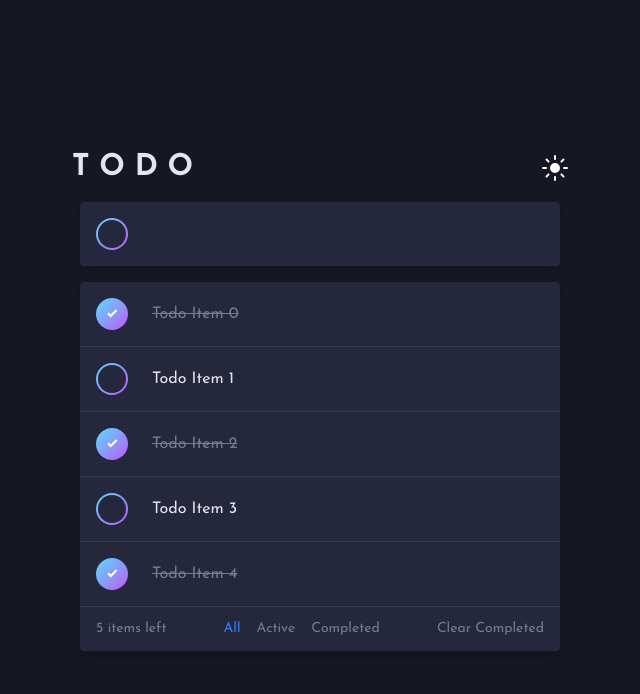
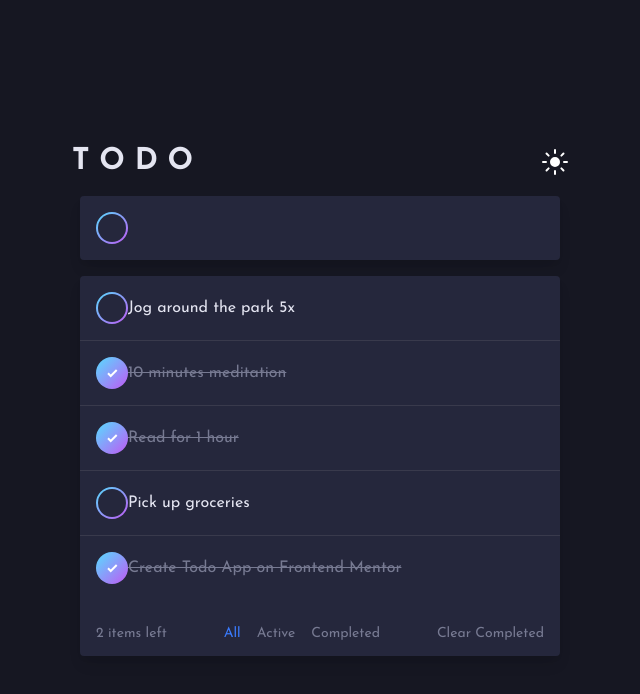
Before and after one commit to afreet-co/todo-app, a Next.js app: page / in a window 1280 px wide. Shown: the top 694 px of the page, without its empty margins (320-960 px from the left). Built offline with nearby package versions, Linux system fonts and the light colour scheme.

Commit message:
Added the functionalities

```diff
--- a/src/components/CustomCheckbox.tsx
+++ b/src/components/CustomCheckbox.tsx
@@ -17,7 +17,7 @@ export const CustomCheckbox: FC<CustomCheckboxProps> = ({
   className,
 }) => {
   return (
-    <div className={`flex items-center ${className ? className : ""}`}>
+    <div className={`flex items-center relative${className ? className : ""}`}>
       <input
         type="checkbox"
         id={controlId}
--- a/src/components/TodoFooter.tsx
+++ b/src/components/TodoFooter.tsx
@@ -1,28 +1,32 @@
 import React, { FC, useState } from "react";
+import { useAppContext } from "../contexts/AppContext";
 
 export const TodoFooter: FC = () => {
-  const [cat, setCat] = useState<"all" | "active" | "completed">("all");
+  const { itemsLeft, setFilter, filter, clearCompleted } = useAppContext();
+
   return (
     <div className="flex justify-between px-4 py-3 text-dark-300 text-sm">
-      <div>5 items left</div>
+      <div>{itemsLeft} items left</div>
       <div className="px-2 space-x-4">
         <FilterButton
           text="All"
-          isActive={cat === "all"}
-          onClick={() => setCat("all")}
+          isActive={filter === "all"}
+          onClick={() => setFilter("all")}
         />
         <FilterButton
           text="Active"
-          isActive={cat === "active"}
-          onClick={() => setCat("active")}
+          isActive={filter === "active"}
+          onClick={() => setFilter("active")}
         />
         <FilterButton
           text="Completed"
-          isActive={cat === "completed"}
-          onClick={() => setCat("completed")}
+          isActive={filter === "completed"}
+          onClick={() => setFilter("completed")}
         />
       </div>
-      <button className={`hover:text-dark-100 `}>Clear Completed</button>
+      <button className={`hover:text-dark-100 `} onClick={clearCompleted}>
+        Clear Completed
+      </button>
     </div>
   );
 };
@@ -37,7 +41,11 @@ const FilterButton: FC<FilterButtonProps> = ({ text, isActive, onClick }) => {
   return (
     <button
       onClick={onClick}
-      className={`hover:text-dark-100 ${isActive ? "text-bright-blue" : ""}`}
+      className={
+        isActive
+          ? "text-bright-blue cursor-default"
+          : "hover:text-dark-100 cursor-pointer"
+      }
     >
       {text}
     </button>
--- a/src/components/TodoItem.tsx
+++ b/src/components/TodoItem.tsx
@@ -1,4 +1,5 @@
 import React, { FC } from "react";
+import { useAppContext } from "../contexts/AppContext";
 import { CustomCheckbox } from "./CustomCheckbox";
 import { Cross } from "./icons/cross";
 type TodoItemProps = {
@@ -7,12 +8,18 @@ type TodoItemProps = {
   isCompleted: boolean;
 };
 export const TodoItem: FC<TodoItemProps> = ({ id, isCompleted, text }) => {
+  const { filter, removeItem, toggleIsCompleted } = useAppContext();
   return (
+    <>
+      {filter === "all" ||
+      (filter === "active" && !isCompleted) ||
+      (filter === "completed" && isCompleted) ? (
         <div className=" group flex p-4 items-center border-b border-solid border-dark-500 last:border-b-0 ">
           <CustomCheckbox
             checked={isCompleted}
             controlId={"item" + id}
             className="w-1/8"
+            onChanged={() => toggleIsCompleted(id)}
           />
           <p
             className={` w-7/8 group-hover:w-6/8 ${
@@ -21,9 +28,14 @@ export const TodoItem: FC<TodoItemProps> = ({ id, isCompleted, text }) => {
           >
             {text}
           </p>
-      <button className="group-hover:w-1/8 justify-center hidden group-hover:flex transition-all duration-150">
+          <button
+            className="group-hover:w-1/8 justify-center hidden group-hover:flex transition-all duration-150"
+            onClick={() => removeItem(id)}
+          >
             <Cross />
           </button>
         </div>
+      ) : null}
+    </>
   );
 };
--- /dev/null
+++ b/src/contexts/AppContext.tsx
@@ -0,0 +1,96 @@
+import { createContext, FC, useContext, useEffect, useState } from "react";
+
+export type FilterType = "all" | "active" | "completed";
+
+export type Todo = {
+  isCompleted: boolean;
+  text: string;
+  id: number;
+};
+
+export type AppContextType = {
+  todos: Todo[];
+  addNew: (text: string, isCompleted: boolean) => void;
+  filter: FilterType;
+  setFilter: (type: FilterType) => void;
+  clearCompleted: () => void;
+  itemsLeft: number;
+  removeItem: (id: number) => void;
+  toggleIsCompleted: (id: number) => void;
+};
+
+const sampleTodos: Todo[] = [
+  { id: 1, isCompleted: false, text: "Jog around the park 5x" },
+  { id: 2, isCompleted: true, text: "10 minutes meditation" },
+  { id: 3, isCompleted: true, text: "Read for 1 hour" },
+  { id: 4, isCompleted: false, text: "Pick up groceries" },
+  { id: 5, isCompleted: true, text: "Create Todo App on Frontend Mentor" },
+];
+
+const initialValues: AppContextType = {
+  todos: [],
+  addNew: (text, isCompleted) => {},
+  filter: "all",
+  setFilter: (type) => {},
+  clearCompleted: () => {},
+  itemsLeft: 0,
+  removeItem: (id: number) => {},
+  toggleIsCompleted: (id: number) => {},
+};
+
+export const AppContext = createContext<AppContextType>(initialValues);
+
+export const AppContextProvider: FC = ({ children }) => {
+  const [todos, setTodos] = useState<Todo[]>(sampleTodos);
+  const [filter, setFilter] = useState<FilterType>("all");
+  const [itemsLeft, setItemsLeft] = useState<number>(0);
+
+  useEffect(() => {
+    setItemsLeft(todos.filter((i) => !i.isCompleted).length);
+  }, [todos]);
+  const addNew = (text: string, isCompleted: boolean) => {
+    setTodos((prev) => [
+      ...prev,
+      {
+        id: todos.length + 1,
+        isCompleted,
+        text,
+      },
+    ]);
+  };
+
+  const clearCompleted = () => {
+    setTodos((prev) => [...prev.filter((i) => !i.isCompleted)]);
+  };
+
+  const removeItem = (id: number) => {
+    setTodos((prev) => [...prev.filter((i) => i.id !== id)]);
+  };
+
+  const toggleIsCompleted = (id: number) => {
+    let item = todos.find((i) => i.id === id);
+    item = { ...item, isCompleted: !item.isCompleted };
+    setTodos((prev) =>
+      [...prev.filter((i) => i.id !== id), item].sort((a, b) => a.id - b.id)
+    );
+  };
+
+  return (
+    <AppContext.Provider
+      value={{
+        addNew,
+        todos,
+        filter,
+        clearCompleted,
+        itemsLeft,
+        removeItem,
+        toggleIsCompleted,
+        setFilter: (type) => setFilter(type),
+      }}
+    >
+      {children}
+    </AppContext.Provider>
+  );
+};
+
+export const useAppContext = () => useContext(AppContext);
--- a/src/pages/_app.tsx
+++ b/src/pages/_app.tsx
@@ -1,5 +1,6 @@
 import "../styles/global.css";
 import Head from "next/head";
+import { AppContextProvider } from "../contexts/AppContext";
 
 const Application = ({ Component, pageProps }) => {
   return (
@@ -35,7 +36,9 @@ const Application = ({ Component, pageProps }) => {
           href={`${process.env.NEXT_PUBLIC_PREFIX}/site.webmanifest`}
         />
       </Head>
-      <Component {...pageProps} />
+      <AppContextProvider>
+        <Component {...pageProps} />
+      </AppContextProvider>
     </>
   );
 };
--- a/src/pages/index.tsx
+++ b/src/pages/index.tsx
@@ -3,10 +3,23 @@ import { CustomCheckbox } from "../components/CustomCheckbox";
 import { ThemeSwitcher } from "../components/ThemeSwitcher";
 import { TodoFooter } from "../components/TodoFooter";
 import { TodoItem } from "../components/TodoItem";
+import { useAppContext } from "../contexts/AppContext";
 
 const Index = () => {
   const [checked, setChecked] = useState(false);
   const [text, setText] = useState("");
+
+  const { addNew, todos } = useAppContext();
+
+  const handleSubmit: React.FormEventHandler<HTMLFormElement> = (e) => {
+    e.preventDefault();
+    if (text) {
+      addNew(text, checked);
+      setChecked(false);
+      setText("");
+    }
+  };
+
   return (
     <div className="flex items-center justify-center h-screen w-screen bg-dark-700 ">
       <div className=" w-2/5 p-2 space-y-4">
@@ -14,7 +27,10 @@ const Index = () => {
           <span className="text-3xl text-dark-100 font-bold">T O D O</span>
           <ThemeSwitcher />
         </div>
-        <div className="flex mt-4 mx-2 p-4 items-center bg-dark-600 rounded shadow-lg">
+        <form
+          onSubmit={handleSubmit}
+          className="flex mt-4 mx-2 p-4 items-center bg-dark-600 rounded shadow-lg"
+        >
           <CustomCheckbox
             checked={checked}
             controlId="check"
@@ -27,15 +43,13 @@ const Index = () => {
             value={text}
             onChange={(e) => setText(e.target.value)}
           />
-        </div>
+        </form>
         <div className="mx-2 bg-dark-600 rounded shadow-lg">
-          {Array.from({ length: 5 }).map((_, index) => (
-            <TodoItem
-              id={index}
-              isCompleted={index % 2 == 0}
-              text={`Todo Item ${index}`}
-            />
-          ))}
+          <div className="h-81 overflow-auto">
+            {todos.map((item) => (
+              <TodoItem key={item.id} {...item} />
+            ))}
+          </div>
           <TodoFooter />
         </div>
       </div>
--- a/src/styles/global.css
+++ b/src/styles/global.css
@@ -3,3 +3,14 @@
 @tailwind base;
 @tailwind components;
 @tailwind utilities;
+
+::-webkit-scrollbar {
+  @apply h-2 w-2;
+}
+
+::-webkit-scrollbar-track {
+  @apply bg-dark-600;
+}
+::-webkit-scrollbar-thumb {
+  @apply bg-dark-500;
+}
--- a/tailwind.config.js
+++ b/tailwind.config.js
@@ -34,6 +34,9 @@ module.exports = {
           700: "hsl(235, 21%, 11%)",
         },
       },
+      height: {
+        81: "21rem",
+      },
       width: {
         "1/8": "12.5%",
         "2/8": "25%",
```
Lines whose indentation alone changed are shown as unchanged.
